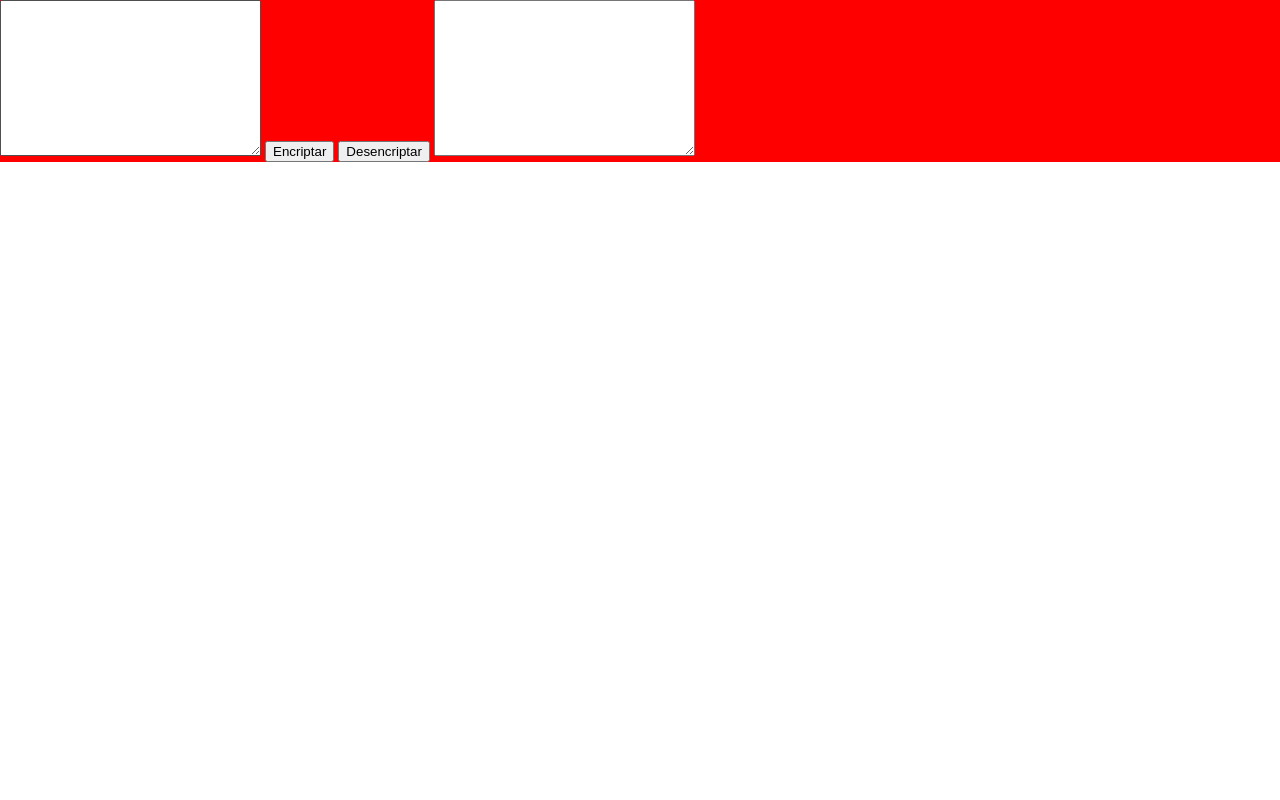
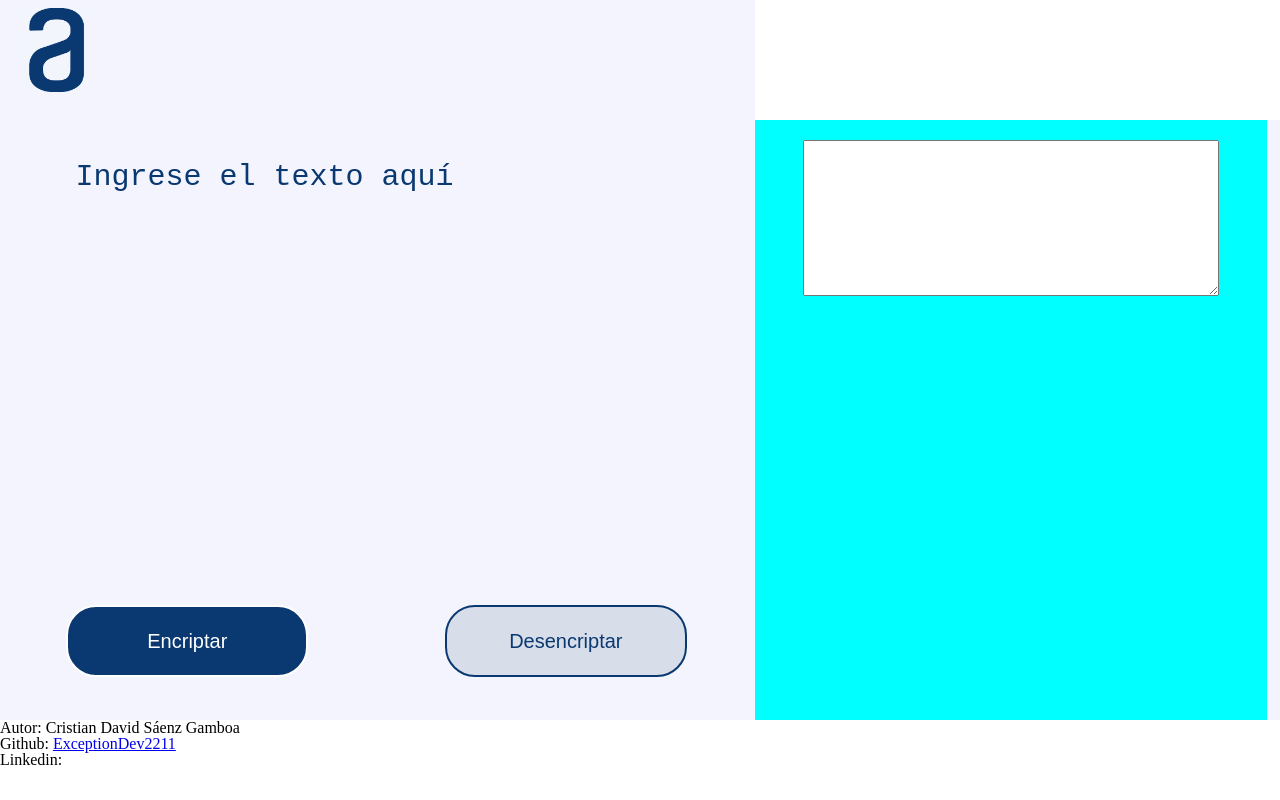
Before and after one commit to ExceptionDev2211/Challenge-Encriptador-Alura, a plain HTML site: page index.html in a window 1280 px wide. Drawn offline with Linux system fonts and the light colour scheme.

Commit message:
mejoras front

```diff
--- a/index.html
+++ b/index.html
@@ -9,22 +9,24 @@
     <script src="app.js"></script>
 </head>
 <body>
+    <header>
+        <img src="imágenes/logo.png" alt="logo de alura">
+    </header>
+    <main>
 
-    <main>
         <div class="text">
-
-            <textarea name="message" id="message" cols="30" rows="10"></textarea>
+            <textarea name="message" id="message" cols="30" rows="10" placeholder="Ingrese el texto aquí"></textarea>
             <button onclick="encrypt()">Encriptar</button>
             <button onclick="encrypt()">Desencriptar</button>
-            <textarea name="encrypted" id="encrypted" cols="30" rows="10"></textarea>
-
         </div>
         <div class="encrypt">
-
+            <textarea name="encrypted" id="encrypted" cols="30" rows="10"></textarea>
         </div>
     </main>
     <footer>
-
+        <p>Autor: Cristian David Sáenz Gamboa</p>
+        <p>Github: <a href="https://github.com/ExceptionDev2211">ExceptionDev2211</a></p>
+        <p>Linkedin: <a href=""></a></p>
     </footer>
 </body>
 
--- a/style.css
+++ b/style.css
@@ -1,3 +1,82 @@
-div{
-    background: red;
+header{
+    width: 59%;
+    height: 15vh;
+    background-color: #f3f4fd;
+    align-self: baseline;
 }
+header img{
+    height: 70%;
+    margin-left: 3%;
+    margin-top: 1%;
+}
+
+main{
+    width: 100%;
+    height: 75vh;
+    display: flex;
+    background-color: #f3f4fd;
+
+}
+.text{
+    display: inline-block;
+    width: 59%;
+    margin: none;
+    height: 100%;
+
+}
+#message::placeholder{
+color: #0a3871;
+}
+#message{
+    margin: 20px auto;
+    display: block;
+    width: 80%;
+    height: 65%;
+    border: none;
+    padding: 20px;
+    font-size:30px;
+    resize: none;
+    background-color: #f3f4fd;
+
+}
+main button{
+    height: 12%;
+    width: 32%;
+    margin: 2% 8.8%;
+    border-radius: 30px;
+    background-color: #0a3871;
+    cursor: pointer;
+    border-color: #0a3871;
+    color: white;
+    border: 2px solid;
+    font-size: 20px;
+}
+main :nth-child(3){
+    border-radius: 30px;
+    background-color: #d8dee9;
+    color: #0a3871;
+    border-color: #0a3871;
+
+}
+.encrypt{
+    margin: none;
+    display: inline-block;
+    vertical-align: top;
+    position: static;
+    width: 40%;
+    background-color: aqua;
+    height: 100%;
+
+
+}
+#encrypted{
+    margin: 20px auto;
+    width: 80%;
+    display: block;
+
+}
+footer{
+    width: 100%;
+
+    height: 10vh;
+}
```
